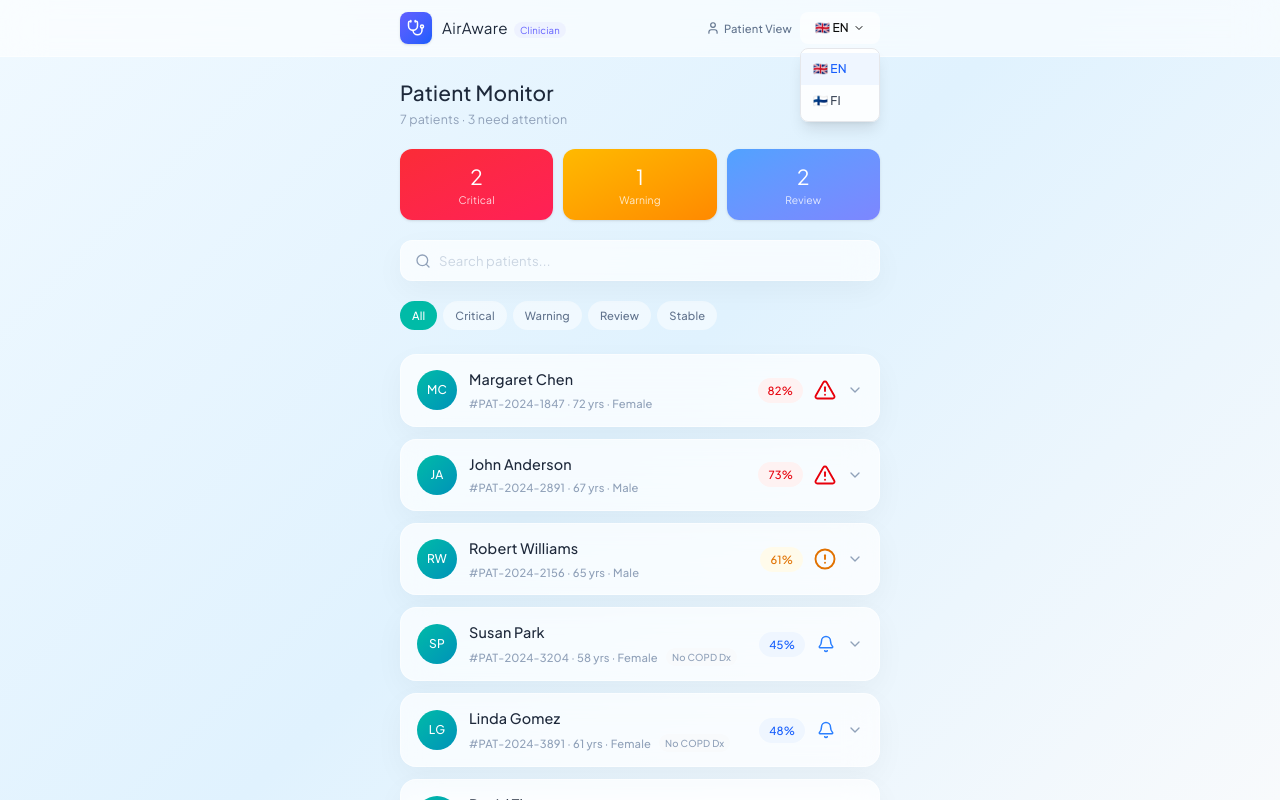
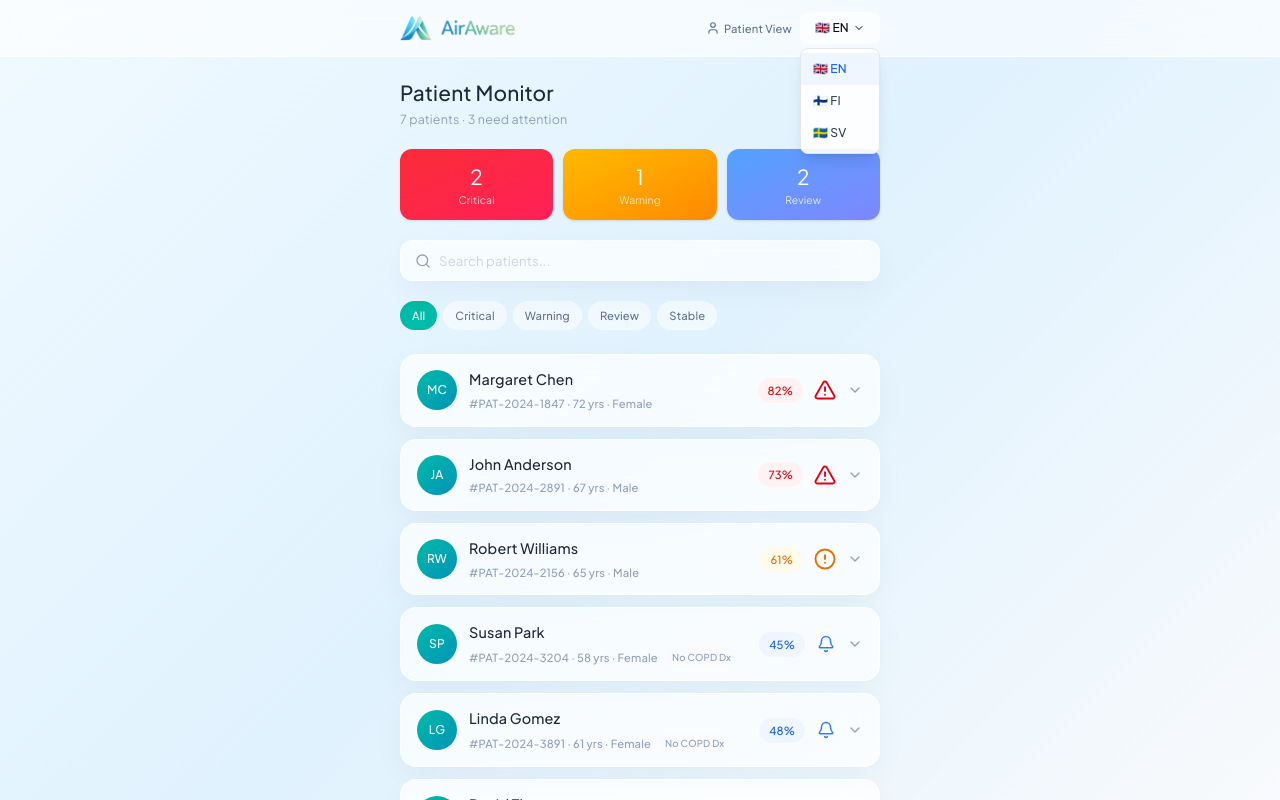
Before and after one commit to Li0o0/AirAware, a React (Vite) app: page / in a window 1280 px wide. Both pictures are taken after a click on the button "🇬🇧 EN". Shown: the top 800 px of the page. Built offline with nearby package versions, Linux system fonts and the light colour scheme.

Commit message:
replace the logo and add the sweden

```diff
--- a/src/app/App.tsx
+++ b/src/app/App.tsx
@@ -1,5 +1,7 @@
 import { useState, useEffect, useRef } from 'react';
 import { motion, AnimatePresence } from 'motion/react';
+import logo from '../Logo/Logo_without_text 1.png';
+import logoText from '../Logo/Logo_text.png';
 import { BiologicalPulse } from './components/BiologicalPulse';
 import { HomePage } from './components/HomePage';
 import { TrendsPage } from './components/TrendsPage';
@@ -10,7 +12,7 @@ import { ClinicianDashboard } from './components/ClinicianDashboard';
 import { Activity, Home, TrendingUp, BookOpen, User, X, Settings, ChevronRight, CheckSquare, Stethoscope, ArrowLeft, ChevronDown } from 'lucide-react';
 
 type AppMode = 'patient' | 'clinician';
-type Language = 'en' | 'fi';
+type Language = 'en' | 'fi' | 'sv';
 
 const tabs: { id: TabId; label: string; icon: React.ElementType }[] = [
   { id: 'overview', label: 'Overview', icon: Home },
@@ -45,14 +47,9 @@ export default function App() {
         <div className="relative z-10 flex flex-col min-h-screen">
           <header style={{ background: 'rgba(255,255,255,0.6)', backdropFilter: 'blur(20px)', borderBottom: '1px solid rgba(255,255,255,0.5)' }} className="sticky top-0 z-40">
             <div className="max-w-lg mx-auto px-4 flex items-center justify-between h-14">
-              <div className="flex items-center gap-2.5">
-                <div className="w-8 h-8 bg-gradient-to-br from-indigo-500 to-blue-600 rounded-lg flex items-center justify-center shadow-sm">
-                  <Stethoscope className="w-4.5 h-4.5 text-white" />
-                </div>
-                <div>
-                  <span className="text-[#1E293B] text-[0.95rem] tracking-wide">AirAware</span>
-                  <span className="text-[0.6rem] text-indigo-500 ml-1.5 px-1.5 py-0.5 rounded-full bg-indigo-50">Clinician</span>
-                </div>
+              <div className="flex items-center gap-1">
+                <img src={logo} alt="AirAware Logo" className="w-8 h-8 object-contain" />
+                <img src={logoText} alt="AirAware" className="h-6 object-contain" />
               </div>
               <div className="flex items-center gap-2">
                 <button
@@ -66,7 +63,7 @@ export default function App() {
                     onClick={() => setShowLanguageDropdown(!showLanguageDropdown)}
                     className="w-20 h-8 bg-white/60 hover:bg-white/80 rounded-lg flex items-center justify-center gap-1 transition-colors text-xs"
                   >
-                    <span>{language === 'en' ? '🇬🇧 EN' : '🇫🇮 FI'}</span>
+                    <span>{language === 'en' ? '🇬🇧 EN' : language === 'fi' ? '🇫🇮 FI' : '🇸🇪 SV'}</span>
                     <ChevronDown className="w-3 h-3" />
                   </button>
                   {showLanguageDropdown && (
@@ -92,6 +89,17 @@ export default function App() {
                         }`}
                       >
                         🇫🇮 FI
+                      </button>
+                      <button
+                        onClick={() => {
+                          setLanguage('sv');
+                          setShowLanguageDropdown(false);
+                        }}
+                        className={`w-full px-3 py-2 text-left text-xs hover:bg-gray-50 flex items-center gap-2 ${
+                          language === 'sv' ? 'bg-blue-50 text-blue-600' : 'text-gray-700'
+                        }`}
+                      >
+                        🇸🇪 SV
                       </button>
                     </div>
                   )}
@@ -123,10 +131,8 @@ export default function App() {
         <header style={{ background: 'rgba(255,255,255,0.6)', backdropFilter: 'blur(20px)', borderBottom: '1px solid rgba(255,255,255,0.5)' }} className="sticky top-0 z-40">
           <div className="max-w-lg mx-auto px-4 flex items-center justify-between h-14">
             <div className="flex items-center gap-2.5">
-              <div className="w-8 h-8 bg-gradient-to-br from-teal-500 to-cyan-500 rounded-lg flex items-center justify-center shadow-sm">
-                <Activity className="w-4.5 h-4.5 text-white" />
-              </div>
-              <span className="text-[#1E293B] text-[0.95rem] tracking-wide">AirAware</span>
+              <img src={logo} alt="AirAware Logo" className="w-8 h-8 object-contain" />
+              <img src={logoText} alt="AirAware" className="h-6 object-contain" />
             </div>
             <div className="flex items-center gap-2">
               <button
@@ -140,7 +146,7 @@ export default function App() {
                   onClick={() => setShowLanguageDropdown(!showLanguageDropdown)}
                   className="w-20 h-8 bg-white/60 hover:bg-white/80 rounded-lg flex items-center justify-center gap-1 transition-colors text-xs"
                 >
-                  <span>{language === 'en' ? '🇬🇧 EN' : '🇫🇮 FI'}</span>
+                  <span>{language === 'en' ? '🇬🇧 EN' : language === 'fi' ? '🇫🇮 FI' : '🇸🇪 SV'}</span>
                   <ChevronDown className="w-3 h-3" />
                 </button>
                 {showLanguageDropdown && (
@@ -166,6 +172,17 @@ export default function App() {
                       }`}
                     >
                       🇫🇮 FI
+                    </button>
+                    <button
+                      onClick={() => {
+                        setLanguage('sv');
+                        setShowLanguageDropdown(false);
+                      }}
+                      className={`w-full px-3 py-2 text-left text-xs hover:bg-gray-50 flex items-center gap-2 ${
+                        language === 'sv' ? 'bg-blue-50 text-blue-600' : 'text-gray-700'
+                      }`}
+                    >
+                      🇸🇪 SV
                     </button>
                   </div>
                 )}
```
Also changed, not shown: src/Logo/Logo_text.png (added), src/Logo/Logo_without_text 1.png (added).
